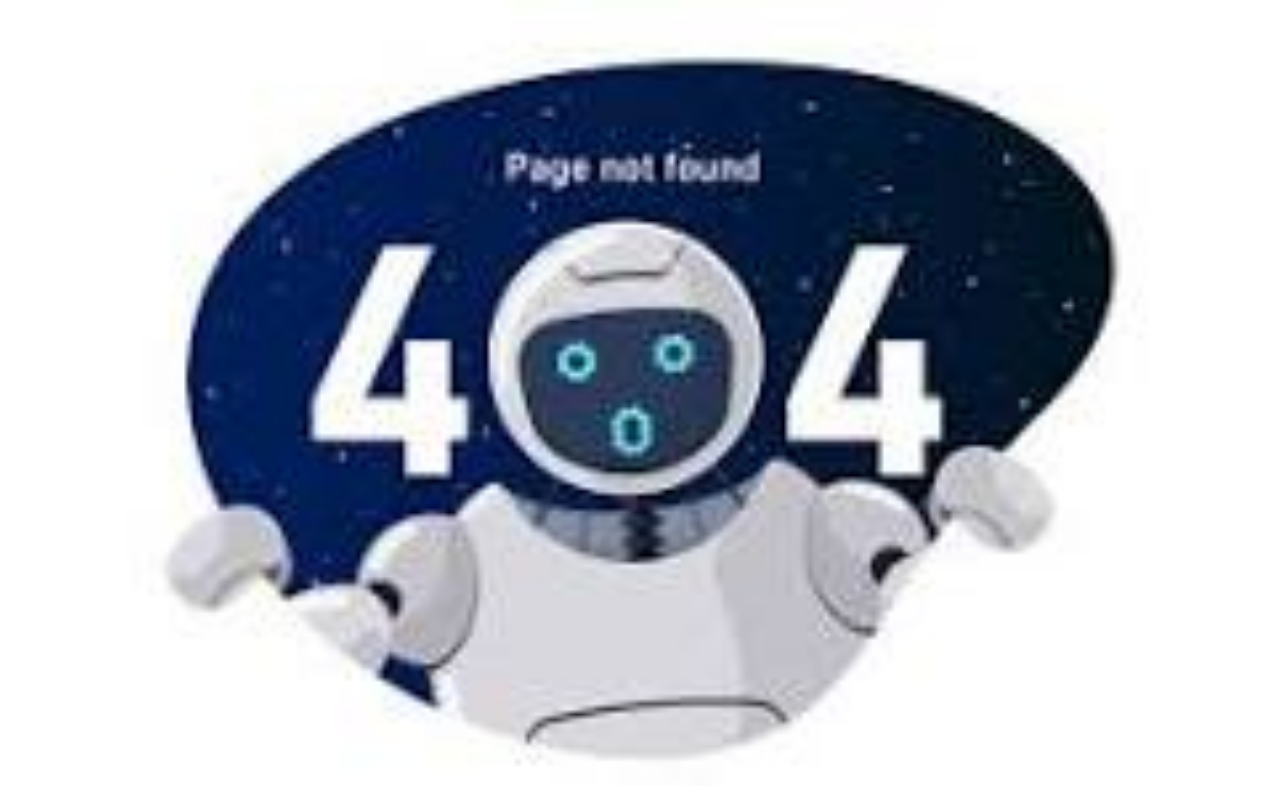
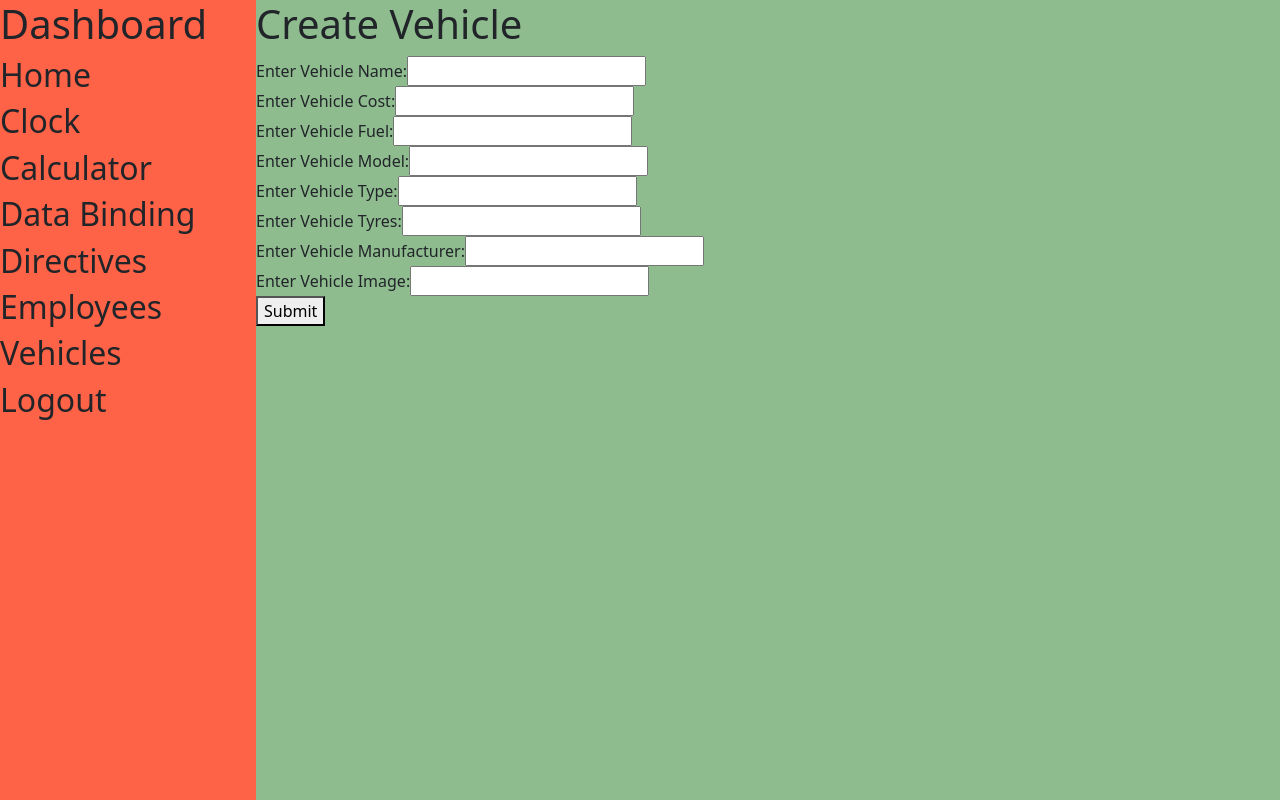
Before and after one commit to Dinesh-Uyyala/my-app-june25, an Angular app: page /dashboard/create-vehicle in a window 1280 px wide. Built offline with nearby package versions, Linux system fonts and the light colour scheme.

Commit message:
sorting filtering pagination delete and create using reactive forms implemented

```diff
--- a/src/app/app-routing.module.ts
+++ b/src/app/app-routing.module.ts
@@ -10,6 +10,7 @@ import { DataBindingComponent } from './data-binding/data-binding.component';
 import { DirectivesComponent } from './directives/directives.component';
 import { EmployeesComponent } from './employees/employees.component';
 import { VehiclesComponent } from './vehicles/vehicles.component';
+import { CreateVehicleComponent } from './create-vehicle/create-vehicle.component';
 
 const routes: Routes = [
   {path:'',component:LoginComponent},//default routing
@@ -21,6 +22,7 @@ const routes: Routes = [
     {path:'directives',component:DirectivesComponent},
     {path:'employees',component:EmployeesComponent},
     {path:'vehicles',component:VehiclesComponent},
+    {path:'create-vehicle',component:CreateVehicleComponent},
   ]}, //parent Routing
   {path:'**',component:PageNotFoundComponent},//wild card routing
 ];
--- /dev/null
+++ b/src/app/create-vehicle/create-vehicle.component.html
@@ -0,0 +1,21 @@
+<h1>Create Vehicle</h1>
+
+<form [formGroup]="vehicleForm">
+    <label>Enter Vehicle Name:</label>
+    <input type="text" formControlName="Vehicle"><br>
+    <label>Enter Vehicle Cost:</label>
+    <input type="number" formControlName="cost"><br>
+    <label>Enter Vehicle Fuel:</label>
+    <input type="text" formControlName="fuel"><br>
+    <label>Enter Vehicle Model:</label>
+    <input type="text" formControlName="model"><br>
+    <label>Enter Vehicle Type:</label>
+    <input type="text" formControlName="type"><br>
+    <label>Enter Vehicle Tyres:</label>
+    <input type="number" formControlName="tyres"><br>
+    <label>Enter Vehicle Manufacturer:</label>
+    <input type="text" formControlName="manufacturer"><br>
+    <label>Enter Vehicle Image:</label>
+    <input type="text" formControlName="image"><br>
+    <button (click)="submit()">Submit</button>
+</form>
--- /dev/null
+++ b/src/app/create-vehicle/create-vehicle.component.ts
@@ -0,0 +1,36 @@
+import { Component } from '@angular/core';
+import { FormControl, FormGroup } from '@angular/forms';
+import { VehiclesService } from '../vehicles.service';
+import { Router } from '@angular/router';
+
+@Component({
+  selector: 'app-create-vehicle',
+  templateUrl: './create-vehicle.component.html',
+  styleUrls: ['./create-vehicle.component.css']
+})
+export class CreateVehicleComponent {
+ public vehicleForm:FormGroup=new FormGroup({
+  Vehicle:new FormControl(),
+  cost:new FormControl(),
+  fuel:new FormControl(),
+  model:new FormControl(),
+  type:new FormControl(),
+  tyres:new FormControl(),
+  manufacturer:new FormControl(),
+  image:new FormControl(),
+ })
+
+ constructor(private _vehiclesService:VehiclesService,private _router:Router){}
+ submit(){
+  console.log(this.vehicleForm.value);
+  this._vehiclesService.createVehicle(this.vehicleForm.value).subscribe(
+    (data:any)=>{
+      alert("Vehicle record added Successfully");
+      this._router.navigateByUrl("/dashboard/vehicles");
+    },(err:any)=>{
+      alert("Internal Server Error")
+    }
+  )
+ }
+
+}
--- a/src/app/vehicles.service.ts
+++ b/src/app/vehicles.service.ts
@@ -12,4 +12,20 @@ export class VehiclesService {
   getVehicles():Observable<any>{
     return this._httpClient.get("https://6128991386a213001729f9df.mockapi.io/test/v1/jurisdiction");
   }
+
+  getFilteredVehicles(term:any):Observable<any>{
+   return this._httpClient.get("https://6128991386a213001729f9df.mockapi.io/test/v1/jurisdiction?filter="+term);
+  }
+  getSortedVehicles(column:string,order:string):Observable<any>{
+   return this._httpClient.get("https://6128991386a213001729f9df.mockapi.io/test/v1/jurisdiction?sortBy="+column+"&order="+order);
+  }
+  getPaginatedVehicles(items:any,page:any):Observable<any>{
+   return this._httpClient.get("https://6128991386a213001729f9df.mockapi.io/test/v1/jurisdiction?limit="+items+"&page="+page);
+  }
+  createVehicle(data:any):Observable<any>{
+   return this._httpClient.post("https://6128991386a213001729f9df.mockapi.io/test/v1/jurisdiction",data);
+  }
+  deleteVehicle(id:any):Observable<any>{
+   return this._httpClient.delete("https://6128991386a213001729f9df.mockapi.io/test/v1/jurisdiction/"+id);
+  }
 }
--- a/src/app/vehicles/vehicles.component.html
+++ b/src/app/vehicles/vehicles.component.html
@@ -1,5 +1,44 @@
 <h1>Vehicles</h1>
 
+<input type="text" [(ngModel)]="term" (keyup)="search()" placeholder="Enter text to search">
+
+<select [(ngModel)]="column">
+    <option>Vehicle</option>
+    <option>cost</option>
+    <option>fuel</option>
+    <option>color</option>
+</select>
+<select [(ngModel)]="order">
+    <option value="asc">Low to High</option>
+    <option value="desc">High to Low</option>
+</select>
+
+<button (click)="sort()" class="btn btn-info">
+    Sort</button>
+
+    <select [(ngModel)]="items">
+    <option>10</option>
+    <option>20</option>
+    <option>25</option>
+    <option>30</option>
+</select>
+<select [(ngModel)]="page">
+    <option>1</option>
+    <option>2</option>
+    <option>3</option>
+    <option>4</option>
+</select>
+
+<button (click)="pagination()" class="btn btn-warning">
+    Pagination</button>
+
+<button class="btn btn-primary" routerLink="/dashboard/create-vehicle">Create Vehicle</button>
+<button class="btn btn-success" (click)="refresh()">
+    <svg xmlns="http://www.w3.org/2000/svg" width="16" height="16" fill="currentColor" class="bi bi-arrow-clockwise" viewBox="0 0 16 16">
+  <path fill-rule="evenodd" d="M8 3a5 5 0 1 0 4.546 2.914.5.5 0 0 1 .908-.417A6 6 0 1 1 8 2z"/>
+  <path d="M8 4.466V.534a.25.25 0 0 1 .41-.192l2.36 1.966c.12.1.12.284 0 .384L8.41 4.658A.25.25 0 0 1 8 4.466"/>
+</svg>
+</button>
 <table class="table table-dark">
     <thead>
         <tr>
@@ -8,6 +47,7 @@
             <th>Cost</th>
             <th>Fuel</th>
             <th>Image</th>
+            <th>Actions</th>
         </tr>
     </thead>
     <tbody>
@@ -19,6 +59,10 @@
             <td>
                 <img src="{{vehicle.image}}" alt="" width="100px">
             </td>
+            <td>
+                <button (click)="delete(vehicle.id)"
+                class="btn btn-danger">Delete</button>
+            </td>
         </tr>
     </tbody>
 </table>
--- a/src/app/vehicles/vehicles.component.ts
+++ b/src/app/vehicles/vehicles.component.ts
@@ -7,10 +7,53 @@ import { VehiclesService } from '../vehicles.service';
   styleUrls: ['./vehicles.component.css']
 })
 export class VehiclesComponent {
-  vehicles:any[]=[]
+  vehicles:any[]=[];
 
-  constructor(private _vehiclesService:VehiclesService){
-    _vehiclesService.getVehicles().subscribe(
+  term:string='';
+  search(){
+    // alert(this.term);
+    this._vehiclesService.getFilteredVehicles(this.term).subscribe(
+      (data:any)=>{
+        console.log(data);
+        this.vehicles=data;
+      },(err:any)=>{
+        alert("Internal Server Error!");
+      }
+    )
+  }
+
+  column:string='';
+  order:string=''
+  sort(){
+    console.log(this.column,this.order);
+    this._vehiclesService.getSortedVehicles(this.column,this.order).subscribe(
+      (data:any)=>{
+        console.log(data);
+        this.vehicles=data;
+      },(err:any)=>{
+        alert("Intternal Server Error");
+      }
+    )
+  }
+
+  items:any='';
+  page:any='';
+  pagination(){
+    console.log(this.items,this.page);
+    this._vehiclesService.getPaginatedVehicles(this.items,this.page).subscribe(
+      (data:any)=>{
+        console.log(data);
+        this.vehicles=data;
+      },(err:any)=>{
+        alert("Internal Server Error");
+      }
+    )
+  }
+constructor(private _vehiclesService:VehiclesService){
+    this.loadVehicles();
+  }
+  loadVehicles(){
+    this._vehiclesService.getVehicles().subscribe(
       (data:any)=>{
         console.log(data);
         this.vehicles=data;
@@ -20,4 +63,23 @@ export class VehiclesComponent {
       }
     )
   }
+  delete(id:any){
+    if (confirm("Are you sure to Delete?")==true) {
+      this._vehiclesService.deleteVehicle(id).subscribe(
+      (data:any)=>{
+        alert("Record deleted successfully!");
+        this.loadVehicles();
+      },(err:any)=>{
+        alert("Internal Server Error");
+      }
+    )
+    }else{
+      alert("You have cancelled");
+    }
+
+  }
+
+refresh(){
+  this.loadVehicles()
+ }
 }
```
Also changed, not shown: src/app/app.module.ts (+6 -3 lines), src/app/create-vehicle/create-vehicle.component.css (added), 2 other files (tests, documents, lock files or other folders).
